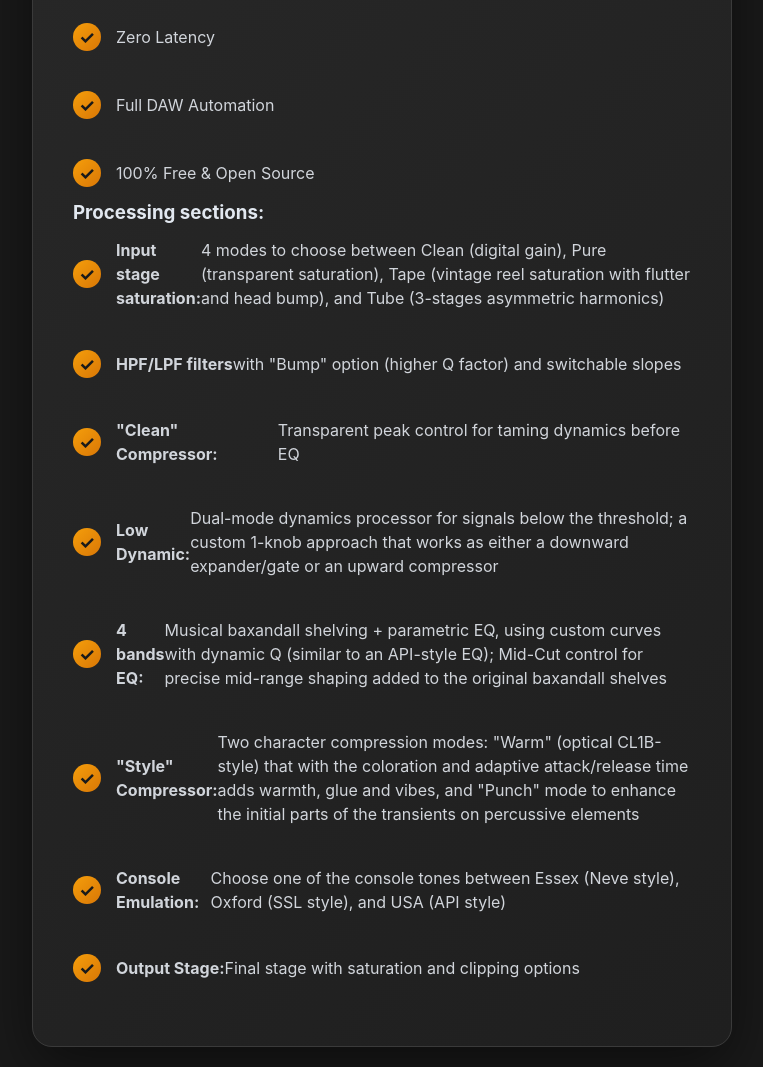
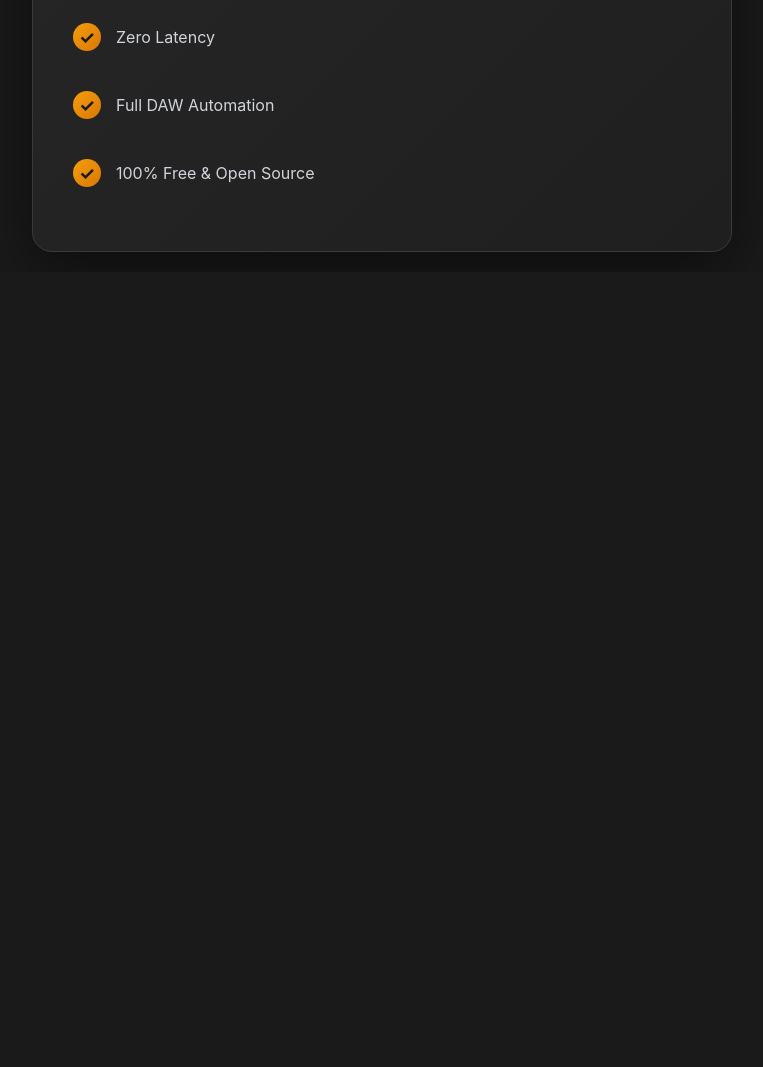
Before and after one commit to FilTer87/VST-AnalogChannel, a plain HTML site: page index.html in a window 1280 px wide. Shown: the part 1397-2464 px from the top of the page, without its empty margins (258-1021 px from the left). After the commit the page ends 1669 px from the top, so only its background shows below. Drawn offline with Linux system fonts and the light colour scheme.

Commit message:
Update index.html

```diff
--- a/index.html
+++ b/index.html
@@ -279,7 +279,7 @@
                     placeholder="Your e-mail"
                     required
                 >
-                <button type="submit">Subscribe</button>
+                <button type="submit">Free Download</button>
             </div>
             <p style="text-align: center; font-size: 14px; color: #718096;">
                 You will only receive important updates. No spam.
@@ -302,17 +302,6 @@
                 <li>Zero Latency</li>
                 <li>Full DAW Automation</li>
                 <li>100% Free & Open Source</li>
-            </ul>
-            <h3>Processing sections:</h3>
-            <ul>
-                <li><b>Input stage saturation:</b> 4 modes to choose between Clean (digital gain), Pure (transparent saturation), Tape (vintage reel saturation with flutter and head bump), and Tube (3-stages asymmetric harmonics)</li>
-                <li><b>HPF/LPF filters</b> with "Bump" option (higher Q factor) and switchable slopes</li>
-                <li><b>"Clean" Compressor:</b> Transparent peak control for taming dynamics before EQ</li>
-                <li><b>Low Dynamic:</b> Dual-mode dynamics processor for signals below the threshold; a custom 1-knob approach that works as either a downward expander/gate or an upward compressor</li>
-                <li><b>4 bands EQ:</b> Musical baxandall shelving + parametric EQ, using custom curves with dynamic Q (similar to an API-style EQ); Mid-Cut control for precise mid-range shaping added to the original baxandall shelves</li>
-                <li><b>"Style" Compressor:</b> Two character compression modes: "Warm" (optical CL1B-style) that with the coloration and adaptive attack/release time adds warmth, glue and vibes, and "Punch" mode to enhance the initial parts of the transients on percussive elements</li>
-                <li><b>Console Emulation:</b> Choose one of the console tones between Essex (Neve style), Oxford (SSL style), and USA (API style)</li>
-                <li><b>Output Stage:</b> Final stage with saturation and clipping options</li>
             </ul>
         </div>
     </div>
```
